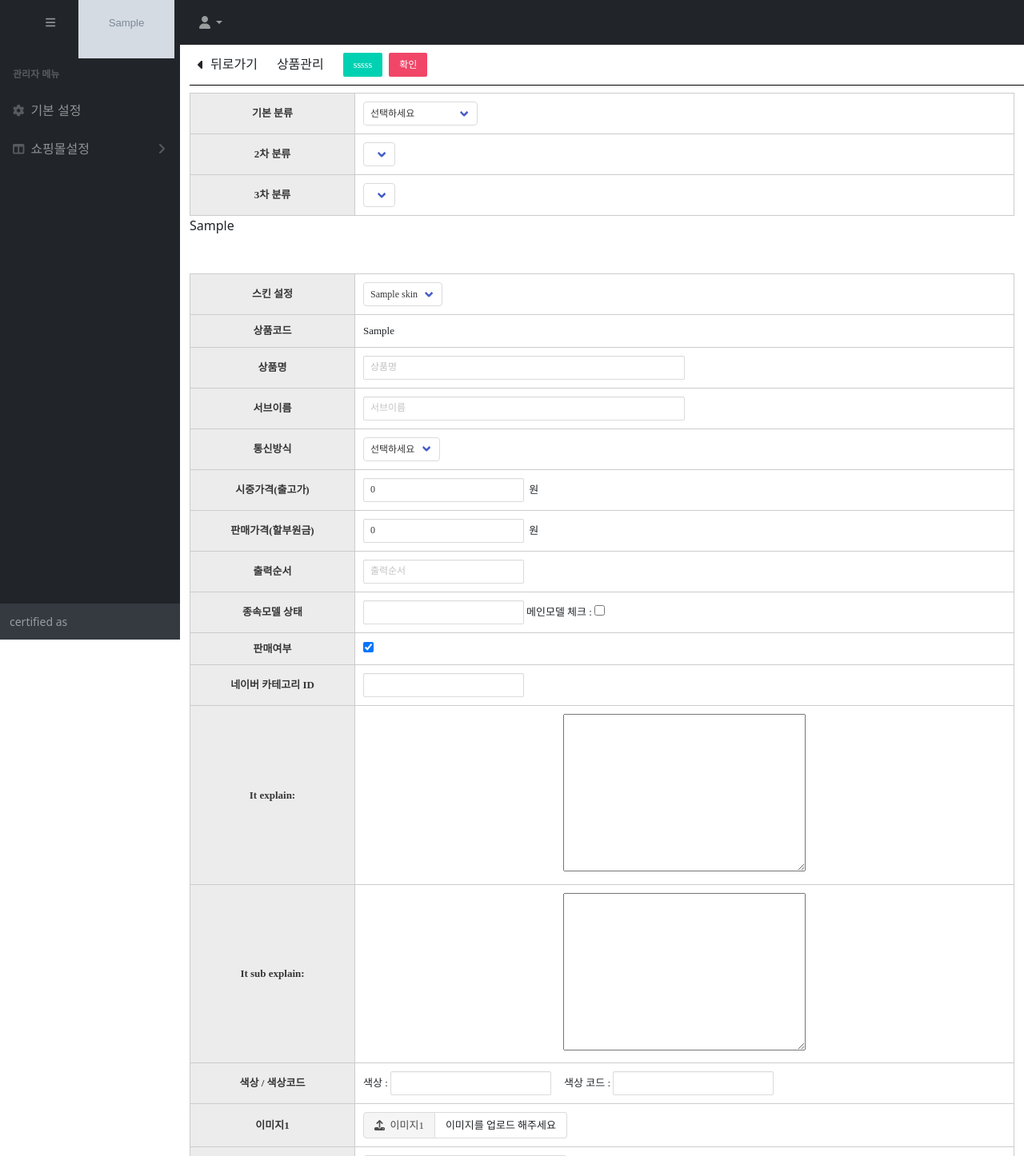
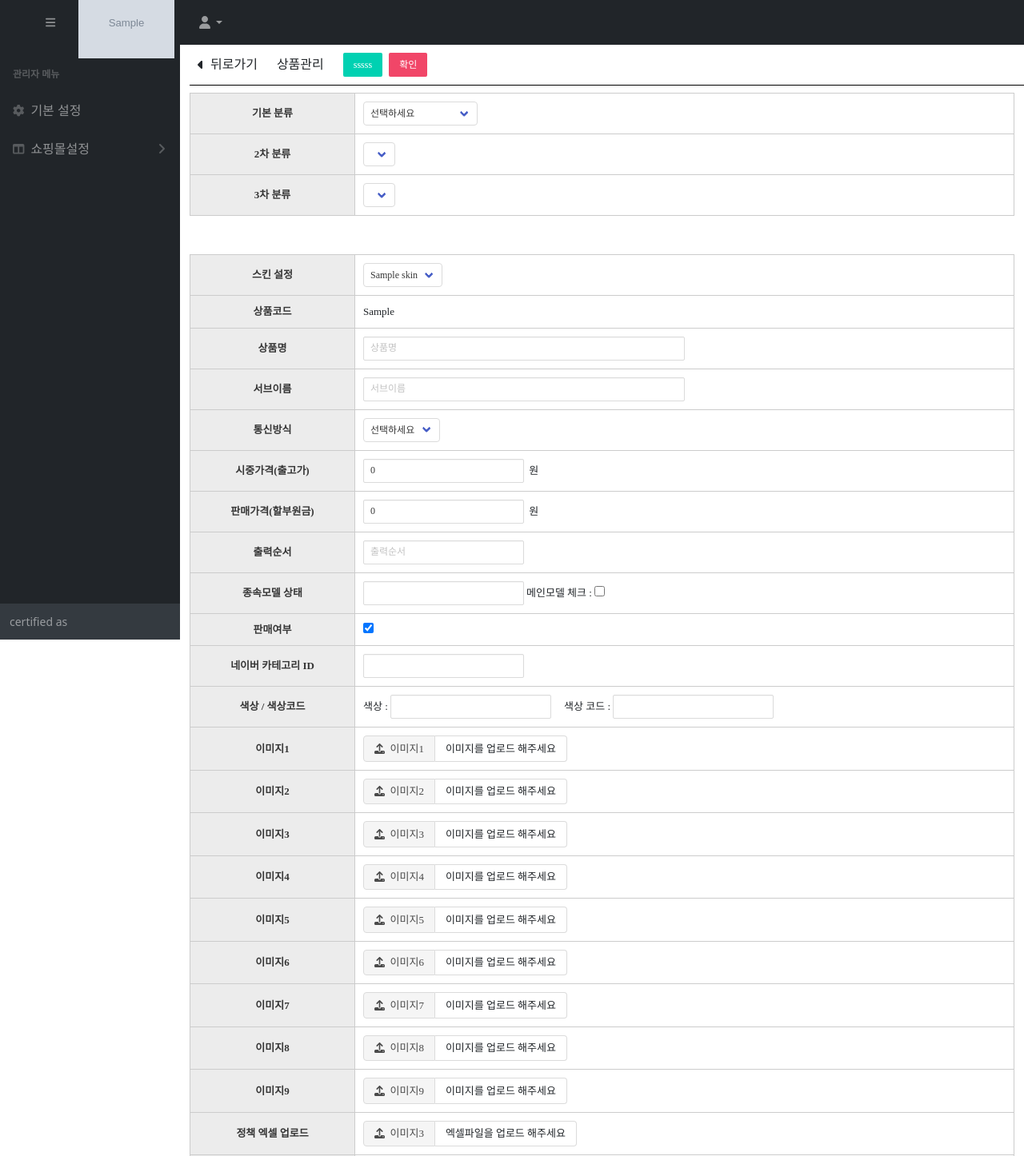
Before and after one commit to peakchang/myshop, a Django app: template shopconfigapp/templates/shopconfigapp/item_form.html in a window 1280 px wide. Shown: the top 1446 px of the page at 80% size. Run offline with Django 4.2, Linux system fonts and the light colour scheme; tables that the repository leaves empty hold one stand-in row (values such as "Sample post"); the template is opened without the code that fills it: values that come from a table or form of the project are taken from there, most other values are stand-ins (such as "Sample title", 1, 10 or a date in 2020); grey boxes marked "Sample" are stand-in pictures; lists and menus that the app fills with data are empty; some libraries are stand-ins or nearby versions; some web fonts are replaced.

Commit message:
del summer

```diff
--- a/shopconfigapp/templates/shopconfigapp/item_form.html
+++ b/shopconfigapp/templates/shopconfigapp/item_form.html
@@ -165,9 +165,7 @@
                 </td>
               </tr>
 
-              {{ form }}
 
-              {{ form_sub }}
 
               <tr>
                 <th class="if_th">색상 / 색상코드</th>
```
